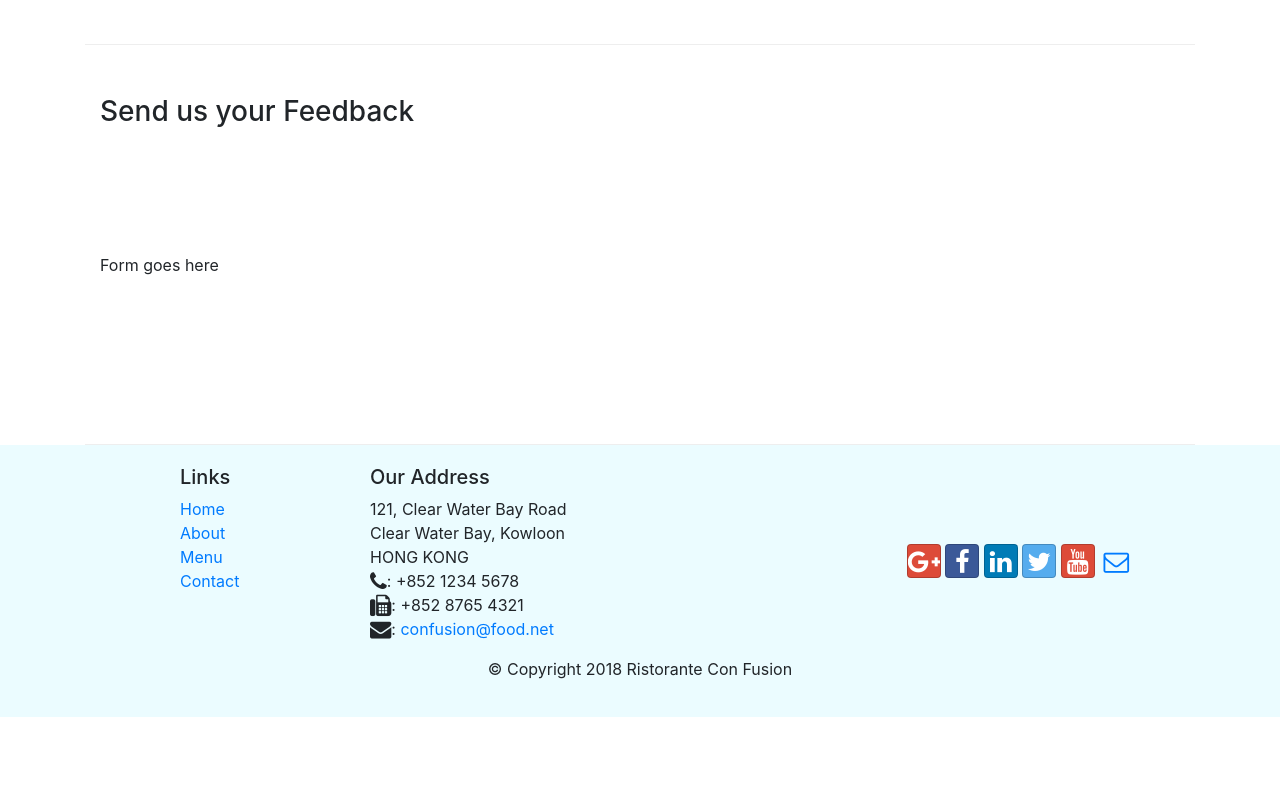
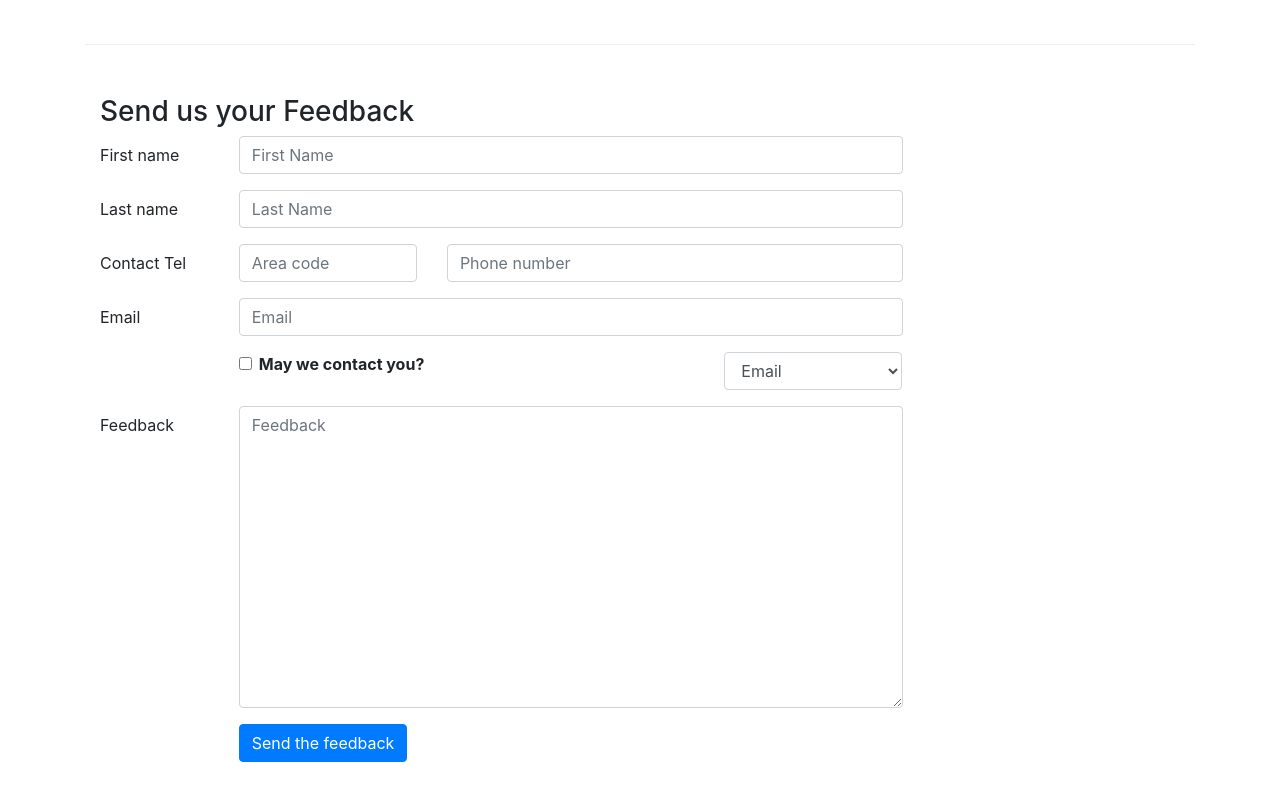
Before and after one commit to myakhlaqi/SampleResturantWebSite, a website: page contactus.html in a window 1280 px wide. Shown: the part 820-1620 px from the top of the page. Before the commit the page ends 1537 px from the top, so only its background shows below. Drawn offline with nearby package versions, Linux system fonts and the light colour scheme.

Commit message:
Adding feedback form

```diff
--- a/contactus.html
+++ b/contactus.html
@@ -86,7 +86,8 @@
             </div>
             <div class="col-12 col-sm-11 offset-sm-1">
                 <div class="btn-group" role="group">
-                    <a href="tel:+60183941826" class="btn btn-primary" role="button"><i class="fa fa-phone"> Call</i></a>
+                    <a href="tel:+60183941826" class="btn btn-primary" role="button"><i class="fa fa-phone">
+                            Call</i></a>
                     <a href="" class="btn btn-info"><i class="fa fa-skype"></i> Skype</a>
                     <a href="" class="btn btn-success"><i class="fa fa-envelope-o"></i> Email</a>
                 </div>
@@ -98,7 +99,67 @@
                 <h3>Send us your Feedback</h3>
             </div>
             <div class="col-12 col-md-9">
-                Form goes here
+                <form action="">
+                    <div class="form-group row">
+                            <label for="firstname" class="col-md-2 col-form-label">First name</label>
+                            <div class="col-md-10">
+                                <input type="text" class="form-control" id="firstname" name="firstname" placeholder="First Name">
+                            </div>
+                        </div>
+                    <div class="form-group row">
+                        <label for="lastname" class="col-md-2 col-form-label">Last name</label>
+                        <div class="col-md-10">
+                            <input type="text" class="form-control" id="lastname" name="lastname" placeholder="Last Name">
+                        </div>
+
+                    </div>
+
+                    <div class="form-group row">
+                        <label for="phone_number" class="col-12 col-md-2 col-form-label">Contact Tel</label>
+                        <div class="col-5 col-md-3">
+                            <input type="tel" class="form-control" id="area_code" name="area_code" placeholder="Area code">
+                        </div>
+                        <div class="col-7 col-md-7">
+                            <input type="tel" class="form-control" id="phone_number" name="phone_number" placeholder="Phone number">
+                        </div>
+
+                    </div>
+                <div class="form-group row">
+                    <label for="emailid" class="col-md-2 col-form-label">Email</label>
+                    <div class="col-md-10">
+                        <input type="email" class="form-control" id="emailid" name="emailid" placeholder="Email">
+                    </div>
+                </div>
+                <div class="form-group row">
+                    <div class="col-md-6 offset-md-2">
+                        <div class="form-check">
+                            <input type="checkbox" class="form-check-input" id="approve" name="approve" >
+                            <label for="approve" class="form-check-label"><strong>May we contact you?</strong></label>
+                        </div>
+                    </div>
+                    <div class="col-md-3 offset-md-1">
+                        <select name="" id="" class="form-control">
+                            <option value="email">Email</option>
+                            <option value="phone">Phone</option>
+                            <option value="post">Post</option>
+                        </select>
+                    </div>
+                </div>
+                <div class="form-group row">
+                    <label for="feedback" class="col-md-2 col-form-label">Feedback</label>
+                    <div class="col-md-10">
+                        <textarea type="text" class="form-control" id="feedback" name="feedback" placeholder="Feedback"
+                        rows="12"></textarea>
+                    </div>
+
+                </div>
+                <div class="form-group row">
+                    <div class="offset-md-2 col-md-10">
+                        <button class="btn btn-primary">Send the feedback</button>
+                    </div>
+                </div>
+
+                </form>
             </div>
             <div class="col-12 col-md">
             </div>
```
